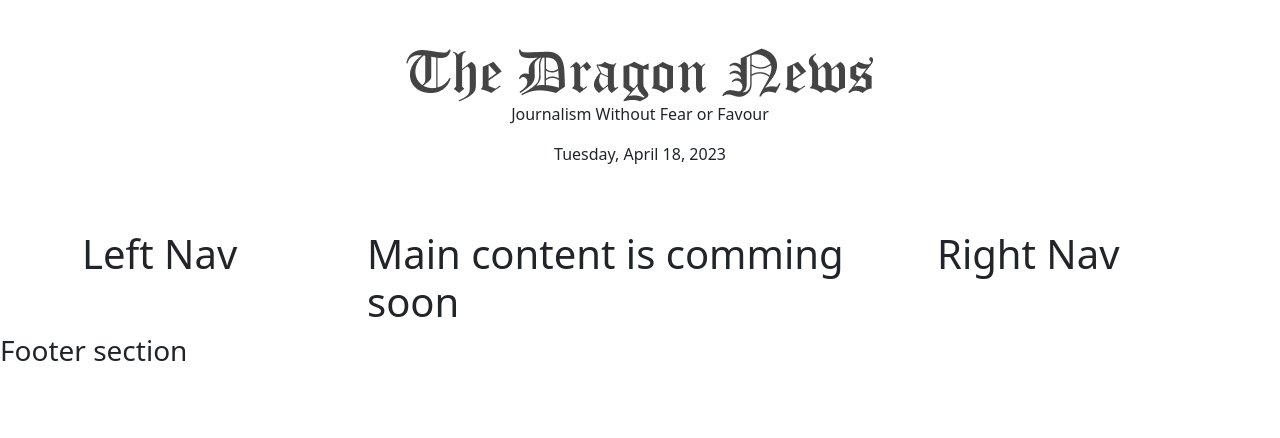
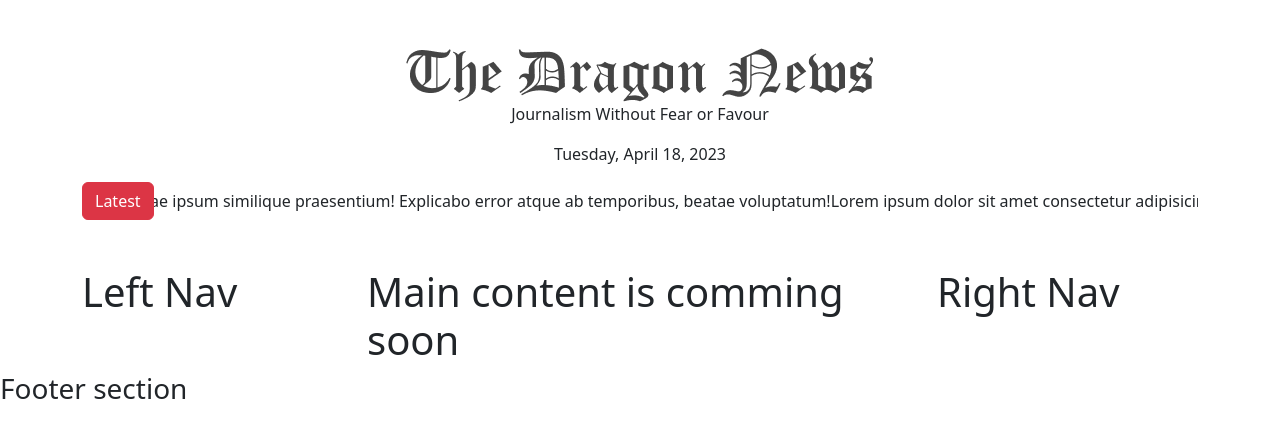
Before and after one commit to webashraf/dragon-news-auth-practice-project, a React (Vite) app: page / in a window 1280 px wide. Shown: the top 438 px of the page. Built offline with nearby package versions, Linux system fonts and the light colour scheme.

Commit message:
add marque on header

```diff
--- a/package.json
+++ b/package.json
@@ -17,7 +17,7 @@
     "react-bootstrap": "^2.7.4",
     "react-dom": "^18.2.0",
     "react-router-dom": "^6.10.0",
-    "sort-by": "^1.2.0"
+    "sort-by": "^0.0.2"
   },
   "devDependencies": {
     "@types/react": "^18.0.28",
--- a/src/PAGES/SHARED/Header/Header.jsx
+++ b/src/PAGES/SHARED/Header/Header.jsx
@@ -1,17 +1,23 @@
+import moment from 'moment';
 import React from 'react';
+import Marquee from "react-fast-marquee";
 import logo from '../../../assets/logo.png';
-import moment from 'moment';
+import { Container } from 'react-bootstrap';
 
 
 const Header = () => {
     return (
-        <div className='py-5'>
+        <Container className='py-5'>
             <div className='text-center'>
                 <img src={logo} alt="" />
-            <p>Journalism Without Fear or Favour</p>
-            <p>{moment().format('dddd, MMMM D, YYYY')}</p>
+                <p>Journalism Without Fear or Favour</p>
+                <p>{moment().format('dddd, MMMM D, YYYY')}</p>
+                <div className='d-flex'>
+                    <button className='btn btn-danger'>Latest</button>
+                    <Marquee speed={100} pauseOnHover={true}>Lorem ipsum dolor sit amet consectetur adipisicing elit. Dolore recusandae ipsum similique praesentium! Explicabo error atque ab temporibus, beatae voluptatum!</Marquee>
+                </div>
             </div>
-        </div>
+        </Container>
     );
 };
 
```
Also changed, not shown: 1 other file (tests, documents, lock files or other folders).
